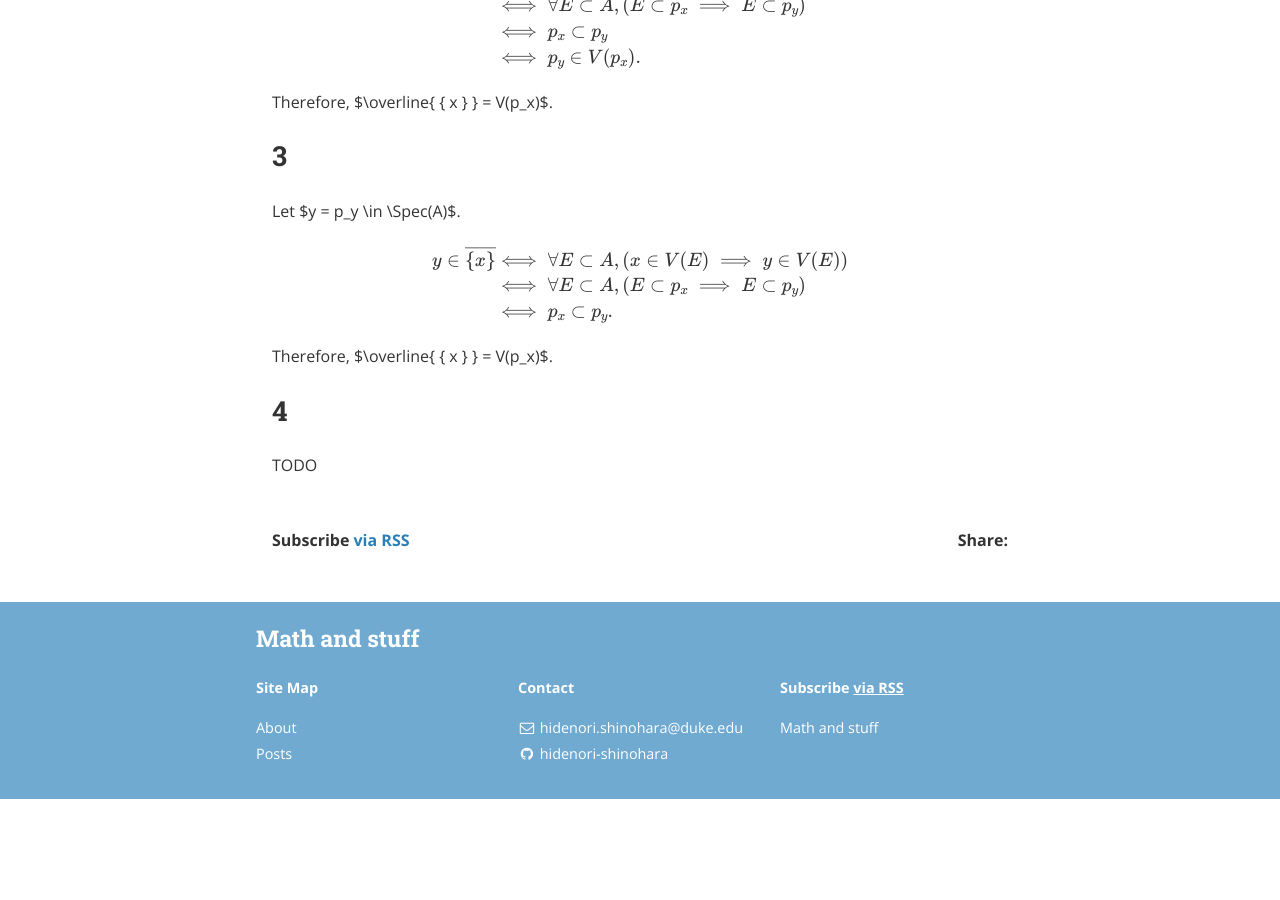
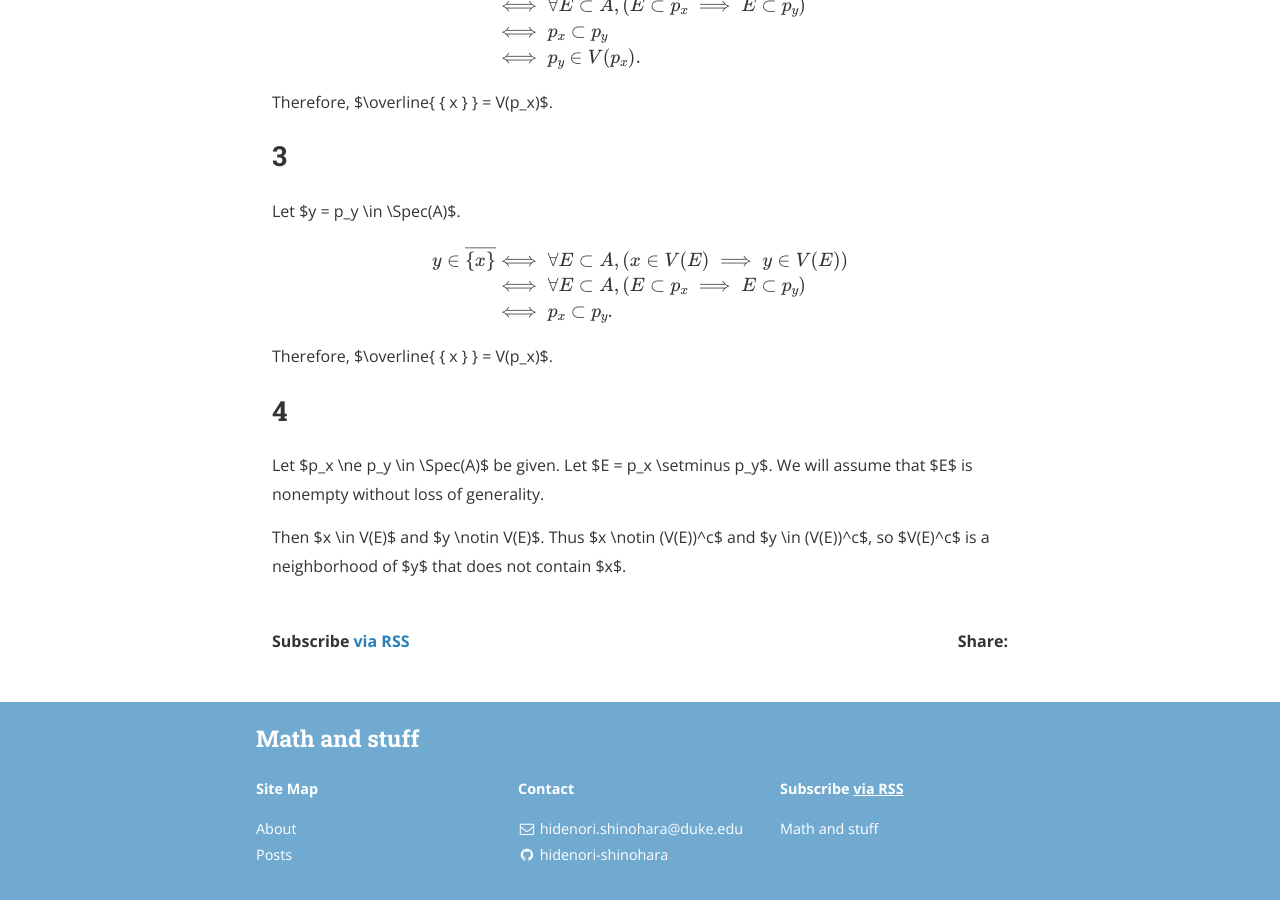
Before and after one commit to hidenori-shinohara/hidenori-shinohara.github.io, a Jekyll site: the page built from _posts/atiyah/chapter1/2019-12-12-spec-ex-1-18.md, in a window 1280 px wide and 900 px high, scrolled down 1096 px. Built offline with Jekyll 4.4.1, drawn with Linux system fonts in a browser that asks for light colours; nearby versions of some CDN libraries; formulas are drawn with MathJax 3; before the commit the page ends 1895 px from its top, so only the background shows below that; some of the changed text lies outside the part shown.

Commit message:
Finish ex 1-18 [atiyah]

```diff
--- a/_posts/atiyah/chapter1/2019-12-12-spec-ex-1-18.md
+++ b/_posts/atiyah/chapter1/2019-12-12-spec-ex-1-18.md
@@ -58,6 +58,10 @@ $$
 
 Therefore, $\overline{ \{ x \} } = V(p_x)$.
 
+## 4
+Let $p_x \ne p_y \in \Spec(A)$ be given.
+Let $E = p_x \setminus p_y$.
+We will assume that $E$ is nonempty without loss of generality.
 
-## 4
-TODO
+Then $x \in V(E)$ and $y \notin V(E)$.
+Thus $x \notin (V(E))^c$ and $y \in (V(E))^c$, so $V(E)^c$ is a neighborhood of $y$ that does not contain $x$.
```
Also changed, not shown: other parts of _posts/atiyah/chapter1/2019-12-12-spec-ex-1-18.md (+1 -1 lines).
